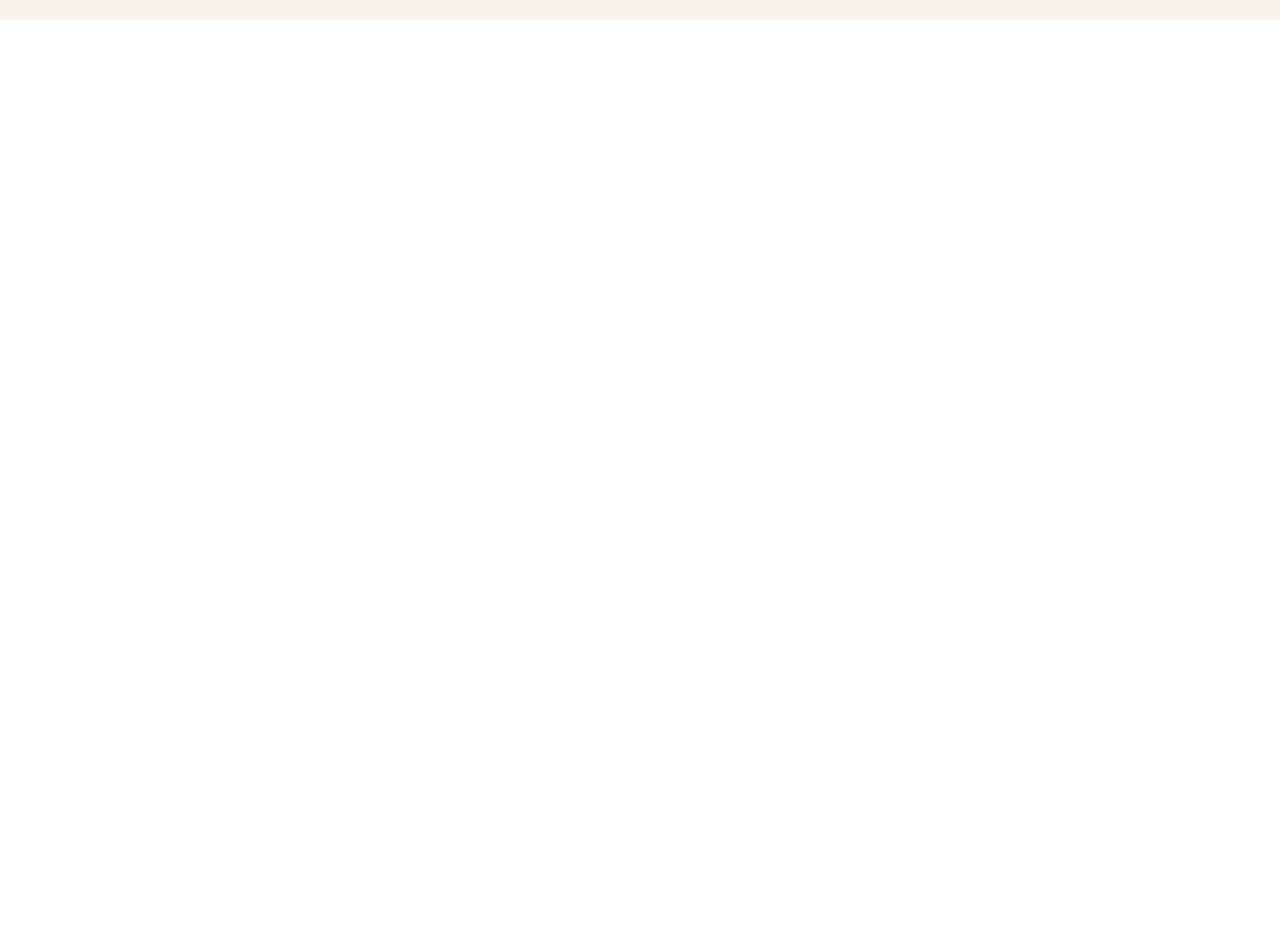
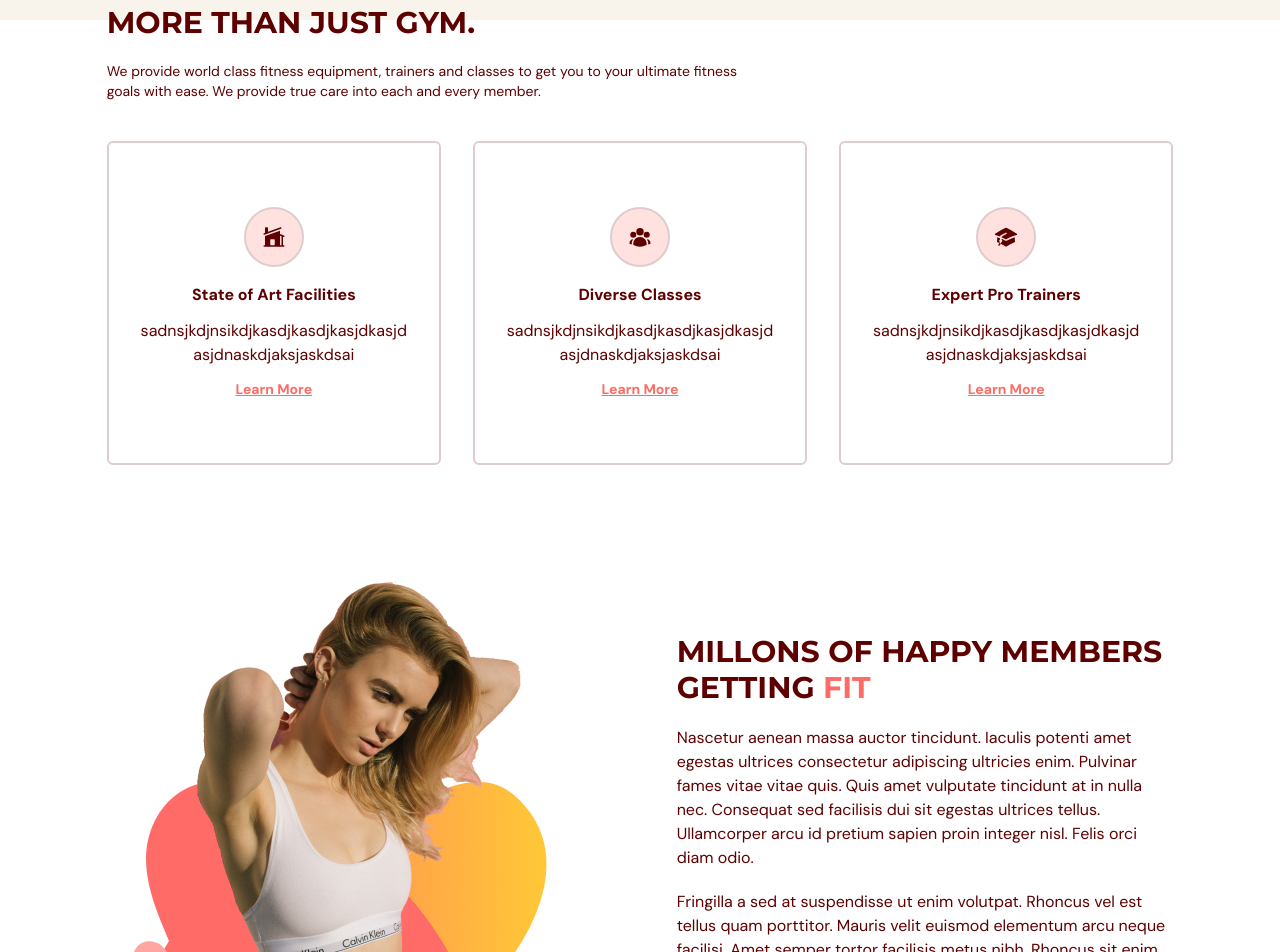
Before and after one commit to Seif-Mamdouh/Gym-TS, a React (Vite) app: page / in a window 1280 px wide. Shown: the part 780-1732 px from the top of the page. Before the commit the page ends 800 px from the top, so only its background shows below. Built offline with nearby package versions, Linux system fonts and the light colour scheme.

Commit message:
Benefits Page Done

```diff
--- a/src/App.tsx
+++ b/src/App.tsx
@@ -1,7 +1,9 @@
 import Navbar from "@/scenes/navbar";
 import Home from '@/scenes/home';
+import Benefits from '@/scenes/benefits'
 import { useEffect, useState } from "react";
 import { SelectedPage } from "@/shared/types";
+
 
 
 
@@ -32,7 +34,8 @@
         setSelectedPage={setSelectedPage}
       />
 
-      <Home selectedPage={selectedPage} />
+      <Home setSelectedPage={setSelectedPage} />
+      <Benefits setSelectedPage={setSelectedPage} />
     </div>
   );
 }
--- /dev/null
+++ b/src/scenes/benefits/Benefit.tsx
@@ -0,0 +1,41 @@
+import { SelectedPage } from "@/shared/types";
+import { motion } from "framer-motion";
+import AnchorLink from "react-anchor-link-smooth-scroll";
+
+const childVariant = {
+    hidden: { opacity: 0, scale: 0.9 },
+    visible: { opacity: 1, scale: 1}
+}
+
+
+type Props = {
+    icon: JSX.Element;
+    title: string;
+    description: string;
+    setSelectedPage: (value: SelectedPage) => void;
+}
+
+const Benefit = ({icon, title, description, setSelectedPage}: Props) => {
+    return (
+        <motion.div
+            variants={childVariant}
+            className=" mt-5 rounded-md border-2 border-gray-100 px-5 py-16 text-center">
+        <div className="mb-4 flex justify-center">
+          <div className="rounded-full border-2 border-gray-100 bg-primary-100 p-4">
+            {icon}
+          </div>
+        </div>
+        <h4 className="font-bold"> {title}</h4>
+        <p className="my-3">{description}</p>
+        <AnchorLink
+          className="text-sm font-bold text-primary-500 underline hover:text-secondary-500"
+          onClick={() => setSelectedPage(SelectedPage.ContactUs)}
+          href={`#${SelectedPage.ContactUs}`}
+        >
+          <p>Learn More</p>
+        </AnchorLink>
+      </motion.div>
+    );
+}
+
+export default Benefit
--- /dev/null
+++ b/src/scenes/benefits/index.tsx
@@ -0,0 +1,162 @@
+import { SelectedPage, BenefitType } from "@/shared/types";
+import {
+  HomeModernIcon,
+  UserGroupIcon,
+  AcademicCapIcon,
+} from "@heroicons/react/24/solid";
+import { motion } from "framer-motion";
+import HText from "@/shared/HText";
+import Benefit from "./Benefit";
+import ActionButton from "@/shared/ActionButton";
+import BenefitsPageGraphic from "@/assets/BenefitsPageGraphic.png";
+
+
+const benefits: Array<BenefitType> = [
+  {
+    icon: <HomeModernIcon className="h-6 w-6" />,
+    title: "State of Art Facilities",
+    description: "sadnsjkdjnsikdjkasdjkasdjkasjdkasjd asjdnaskdjaksjaskdsai",
+  },
+  {
+    icon: <UserGroupIcon className="h-6 w-6" />,
+    title: "Diverse Classes",
+    description: "sadnsjkdjnsikdjkasdjkasdjkasjdkasjd asjdnaskdjaksjaskdsai",
+  },
+  {
+    icon: <AcademicCapIcon className="h-6 w-6" />,
+    title: "Expert Pro Trainers",
+    description: "sadnsjkdjnsikdjkasdjkasdjkasjdkasjd asjdnaskdjaksjaskdsai",
+  }
+];
+
+const container = {
+  hidden: {},
+  visible: {
+    transition: { staggerChildren: 0.2 }
+  },
+}
+
+type Props = {
+  setSelectedPage: (value: SelectedPage) => void;
+};
+
+const Benefits = ({ setSelectedPage }: Props) => {
+  return (
+    <section id="benefits" className="mx-auto min-h-full w-5/6 py-20">
+      <motion.div
+        onViewportEnter={() => setSelectedPage(SelectedPage.Benefits)}
+      >
+        {/* HEADER */}
+        <motion.div
+          className="md:my-5 md:w-3/5"
+          initial="hidden"
+          whileInView="visible"
+          viewport={{ once: true, amount: 0.5 }}
+          transition={{ duration: 0.5 }}
+          variants={{
+            hidden: { opacity: 0, x: -50 },
+            visible: { opacity: 1, x: 0 },
+          }}
+        >
+          <HText>MORE THAN JUST GYM.</HText>
+          <p className="my-5 text-sm">
+            We provide world class fitness equipment, trainers and classes to
+            get you to your ultimate fitness goals with ease. We provide true
+            care into each and every member.
+          </p>
+        </motion.div>
+
+        {/* BENEFITS */}
+        <motion.div
+          className="mt-5 items-center justify-between gap-8 md:flex"
+          initial="hidden"
+          whileInView="visible"
+          viewport={{ once: true, amount: 0.5 }}
+          variants={container}
+        >
+          {benefits.map((benefit: BenefitType) => (
+            <Benefit
+              key={benefit.title}
+              icon={benefit.icon}
+              title={benefit.title}
+              description={benefit.description}
+              setSelectedPage={setSelectedPage}
+            />
+          ))}
+        </motion.div>
+
+        {/* GRAPHICS AND DESCRIPTION */}
+        <div className="mt-16 items-center justify-between gap-20 md:mt-28 md:flex">
+          {/* GRAPHIC */}
+          <img
+            className="mx-auto"
+            alt="benefits-page-graphic"
+            src={BenefitsPageGraphic}
+          />
+
+          {/* DESCRIPTION */}
+          <div>
+            {/* TITLE */}
+            <div>
+              <div className="before:absolute before:-left-20 before:-top-20 before:z-[1] before:content-abstractwaves">
+                <motion.div
+                  initial="hidden"
+                  whileInView="visible"
+                  viewport={{ once: true, amount: 0.5 }}
+                  transition={{ duration: 0.5 }}
+                  variants={{
+                    hidden: { opacity: 0, x: 50 },
+                    visible: { opacity: 1, x: 0 },
+                  }}
+                >
+                  <HText>
+                    MILLONS OF HAPPY MEMBERS GETTING{" "}
+                    <span className="text-primary-500"> FIT </span>
+                  </HText>
+                </motion.div>
+              </div>
+            </div>
+
+            {/* DESCRIPT */}
+            <motion.div
+              initial="hidden"
+              whileInView="visible"
+              viewport={{ once: true, amount: 0.5 }}
+              transition={{ delay: 0.2, duration: 0.5 }}
+              variants={{
+                hidden: { opacity: 0, x: 50 },
+                visible: { opacity: 1, x: 0 },
+              }}
+            >
+              <p className="my-5">
+                Nascetur aenean massa auctor tincidunt. Iaculis potenti amet
+                egestas ultrices consectetur adipiscing ultricies enim. Pulvinar
+                fames vitae vitae quis. Quis amet vulputate tincidunt at in
+                nulla nec. Consequat sed facilisis dui sit egestas ultrices
+                tellus. Ullamcorper arcu id pretium sapien proin integer nisl.
+                Felis orci diam odio.
+              </p>
+              <p className="mb-5">
+                Fringilla a sed at suspendisse ut enim volutpat. Rhoncus vel est
+                tellus quam porttitor. Mauris velit euismod elementum arcu neque
+                facilisi. Amet semper tortor facilisis metus nibh. Rhoncus sit
+                enim mattis odio in risus nunc.
+              </p>
+            </motion.div>
+
+            {/* Button */}
+            <div className="relative mt-16">
+              <div className="before:absolute before:-bottom-20 before:right-40 before:z-[-1] before:content-sparkles">
+                <ActionButton setSelectedPage={setSelectedPage}>
+                  Join Now
+                </ActionButton>
+              </div>
+            </div>
+          </div>
+        </div>
+      </motion.div>
+    </section>
+  );
+};
+
+export default Benefits;
--- /dev/null
+++ b/src/shared/HText.tsx
@@ -0,0 +1,15 @@
+import React from 'react'
+
+type Props = {
+    children: React.ReactNode;
+}
+
+const HText = ( {children}: Props) => {
+    return (
+        <h1 className="font- basis-3/5 font-montserrat text-3xl font-bold">
+            {children}
+        </h1>
+    );
+}
+
+export default HText
--- a/src/shared/types.ts
+++ b/src/shared/types.ts
@@ -4,3 +4,9 @@
   OurClasses = "ourclasses",
   ContactUs = "contactus",
 }
+
+export interface BenefitType {
+  icon: JSX.Element;
+  title: string;
+  description: string;
+}
```
